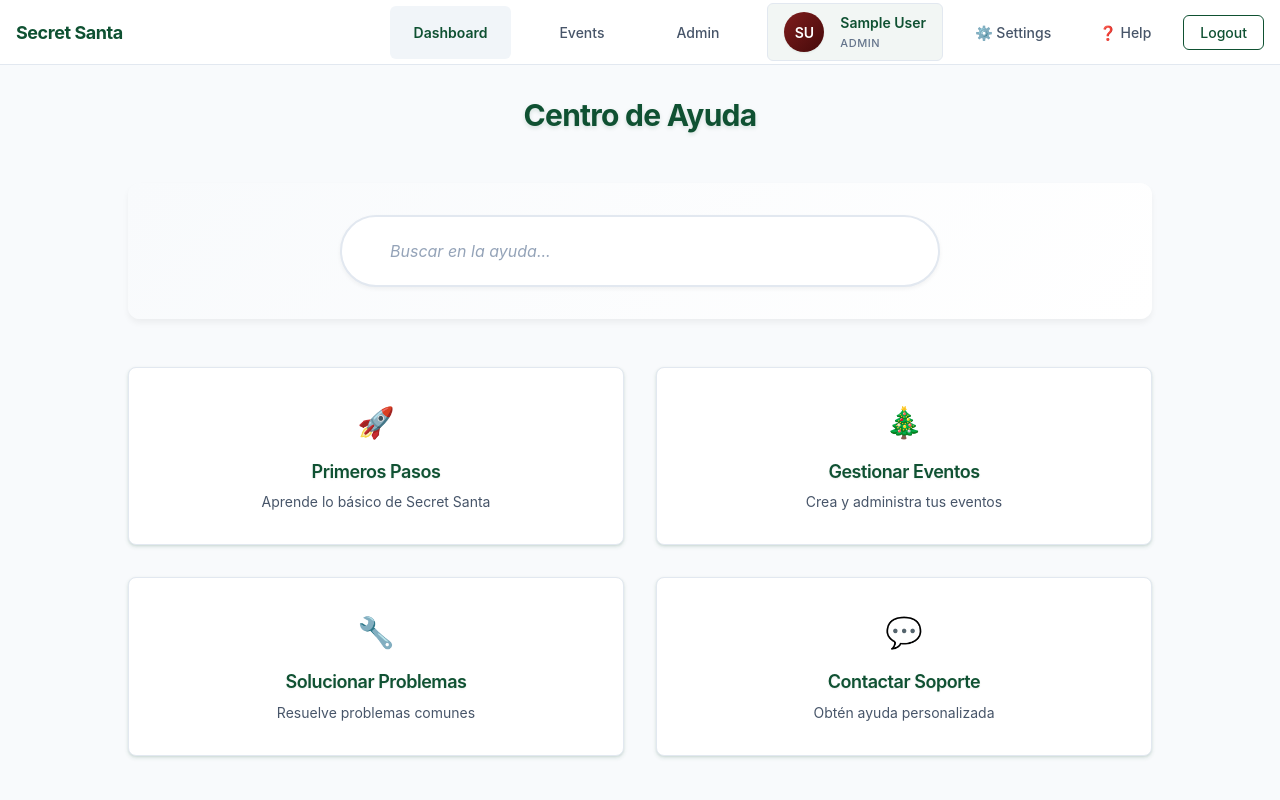
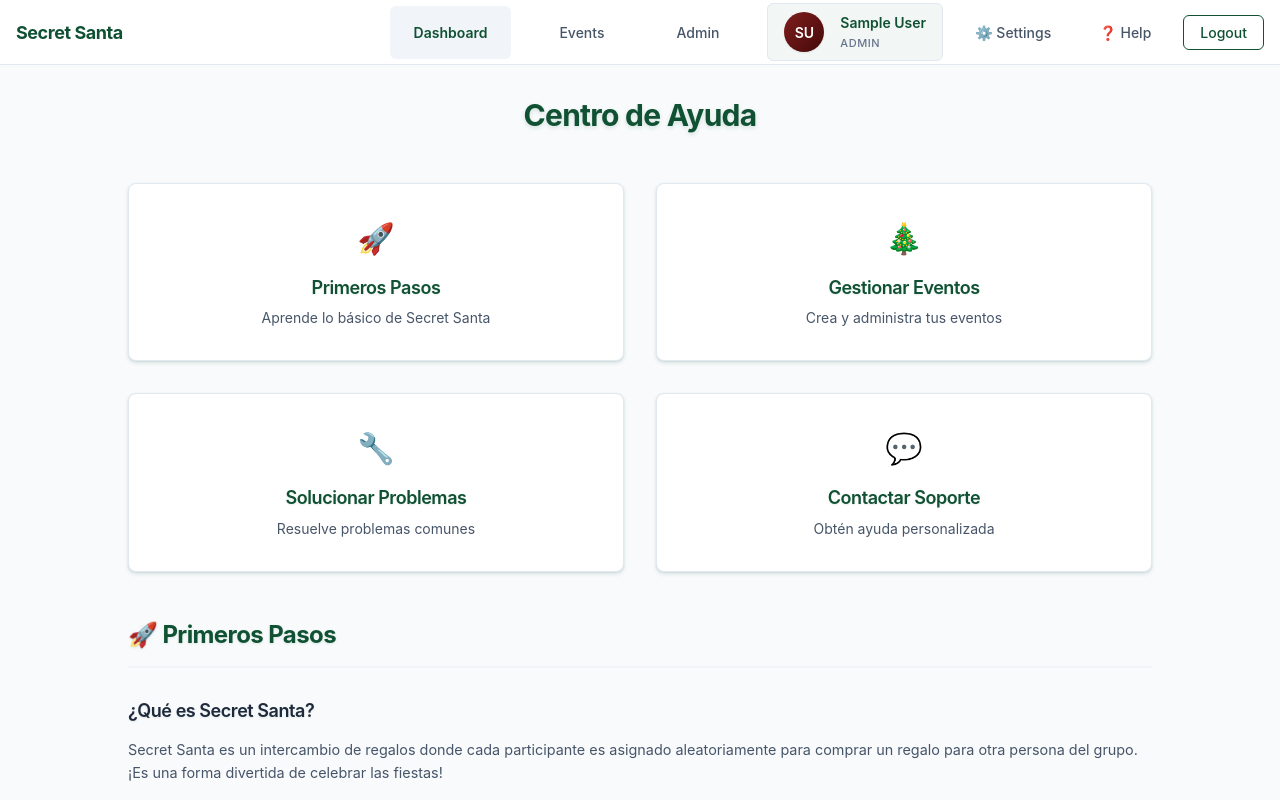
Before and after one commit to DavidDevGt/secret-santa-web, a Vue app: page /help in a window 1280 px wide. Shown: the top 800 px of the page. Built offline with nearby package versions, Linux system fonts and the light colour scheme; no server answers; sample sign-in values are in the browser's storage.

Commit message:
fix(client): fix api conventions in frontend

```diff
--- a/src/components/pages/HelpPage.vue
+++ b/src/components/pages/HelpPage.vue
@@ -4,13 +4,6 @@
       <h1>Centro de Ayuda</h1>
     </div>
 
-    <!-- Search -->
-    <div class="search-section">
-      <div class="search-container">
-        <input v-model="searchQuery" type="text" placeholder="Buscar en la ayuda..." class="search-input"
-          @input="filterContent" />
-      </div>
-    </div>
 
     <!-- Quick Actions -->
     <div class="quick-actions">
@@ -174,7 +167,6 @@ import Button from '@/components/ui/Button.vue';
 
 const router = useRouter();
 
-const searchQuery = ref('');
 const showContact = ref(false);
 const submitting = ref(false);
 
@@ -183,29 +175,6 @@ const contactForm = ref({
   message: ''
 });
 
-// Filter content based on search
-const filterContent = () => {
-  const query = searchQuery.value.toLowerCase();
-  const sections = document.querySelectorAll('.help-section');
-
-  sections.forEach(section => {
-    const sectionTitle = section.querySelector('h2')?.textContent?.toLowerCase() || '';
-    const faqItems = section.querySelectorAll('.faq-item');
-
-    let hasVisibleContent = false;
-    faqItems.forEach(item => {
-      const itemContent = item.textContent?.toLowerCase() || '';
-      if (itemContent.includes(query) || sectionTitle.includes(query) || query === '') {
-        (item as HTMLElement).style.display = 'block';
-        hasVisibleContent = true;
-      } else {
-        (item as HTMLElement).style.display = 'none';
-      }
-    });
-
-    (section as HTMLElement).style.display = hasVisibleContent ? 'block' : 'none';
-  });
-};
 
 const scrollToSection = (sectionId: string) => {
   const element = document.getElementById(sectionId);
@@ -244,10 +213,6 @@ const submitSupportRequest = async () => {
   }
 };
 
-onMounted(() => {
-  // Initialize with all content visible
-  filterContent();
-});
 </script>
 
 <style scoped>
@@ -274,42 +239,6 @@ onMounted(() => {
   margin: 0;
 }
 
-.search-section {
-  margin-bottom: var(--space-2xl);
-  padding: var(--space-xl);
-  background: linear-gradient(135deg, var(--color-gray-50) 0%, var(--color-white) 100%);
-  border-radius: var(--radius-xl);
-  box-shadow: 0 4px 6px rgba(0, 0, 0, 0.05);
-}
-
-.search-container {
-  position: relative;
-  max-width: 600px;
-  margin: 0 auto;
-}
-
-.search-input {
-  width: 100%;
-  padding: var(--space-lg) var(--space-2xl);
-  border: 2px solid var(--color-gray-200);
-  border-radius: 50px;
-  font-size: var(--font-size-base);
-  background: var(--color-white);
-  transition: all 0.3s ease;
-  box-shadow: 0 2px 4px rgba(0, 0, 0, 0.05);
-}
-
-.search-input:focus {
-  outline: none;
-  border-color: var(--color-accent);
-  box-shadow: 0 0 0 4px rgba(245, 158, 11, 0.15), 0 4px 8px rgba(0, 0, 0, 0.1);
-  transform: translateY(-1px);
-}
-
-.search-input::placeholder {
-  color: var(--color-gray-400);
-  font-style: italic;
-}
 
 .quick-actions {
   display: grid;
@@ -545,8 +474,5 @@ onMounted(() => {
     padding: var(--space-xl);
   }
 
-  .search-input {
-    font-size: var(--font-size-base);
-  }
 }
 </style>
--- a/src/services/api.ts
+++ b/src/services/api.ts
@@ -24,7 +24,7 @@ import type {
   ApiError
 } from '@/types/api';
 
-const API_BASE_URL = import.meta.env.VITE_API_BASE_URL || 'http://localhost:4000';
+const API_BASE_URL = import.meta.env.VITE_API_BASE_URL;
 
 class ApiService {
   private getAuthHeaders(): HeadersInit {
--- a/src/services/api/client.ts
+++ b/src/services/api/client.ts
@@ -1,6 +1,6 @@
 import type { ApiError } from '@/types/api';
 
-const API_BASE_URL = import.meta.env.VITE_API_BASE_URL || 'http://localhost:4000';
+const API_BASE_URL = import.meta.env.VITE_API_BASE_URL;
 
 export class ApiClient {
   private pendingRequests = new Map<string, Promise<any>>();
```
Also changed, not shown: 1 other file (tests, documents, lock files or other folders).
